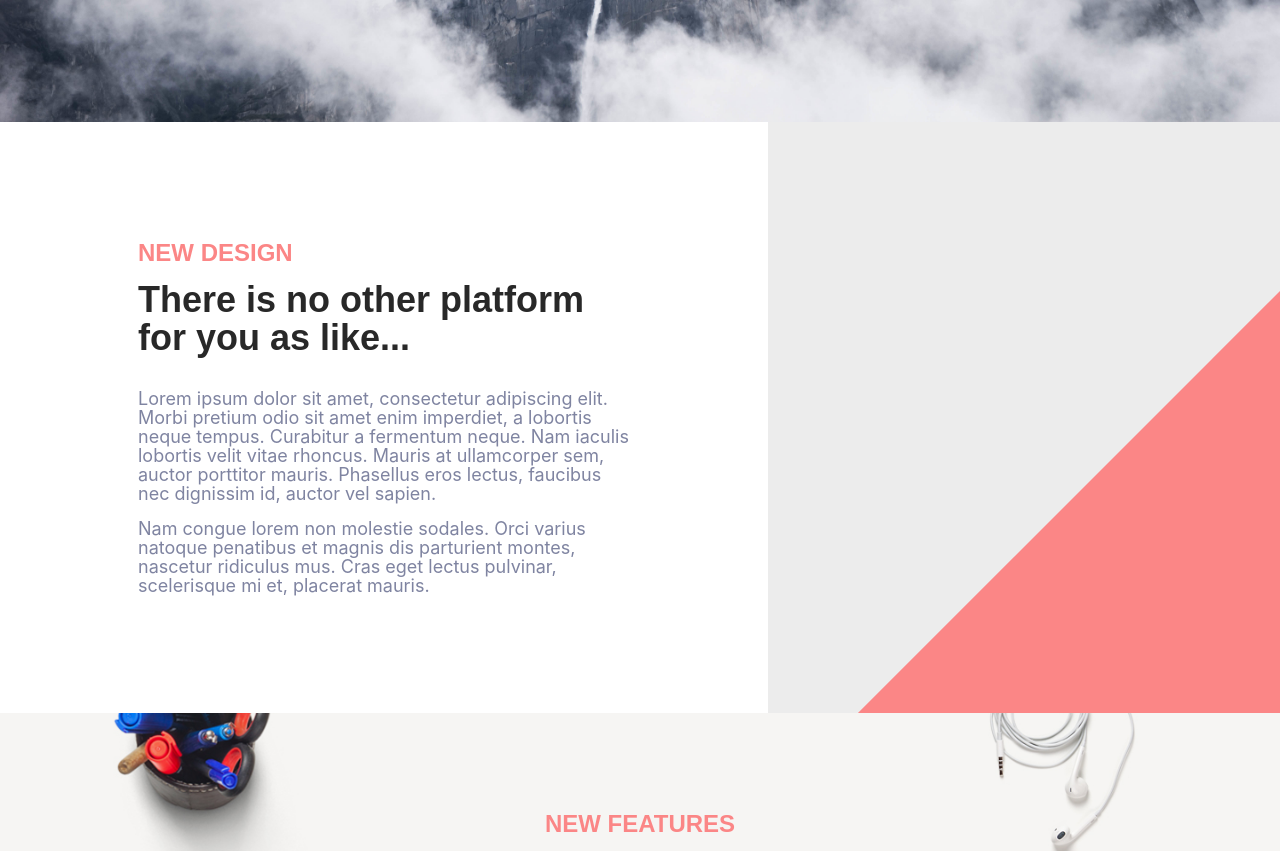
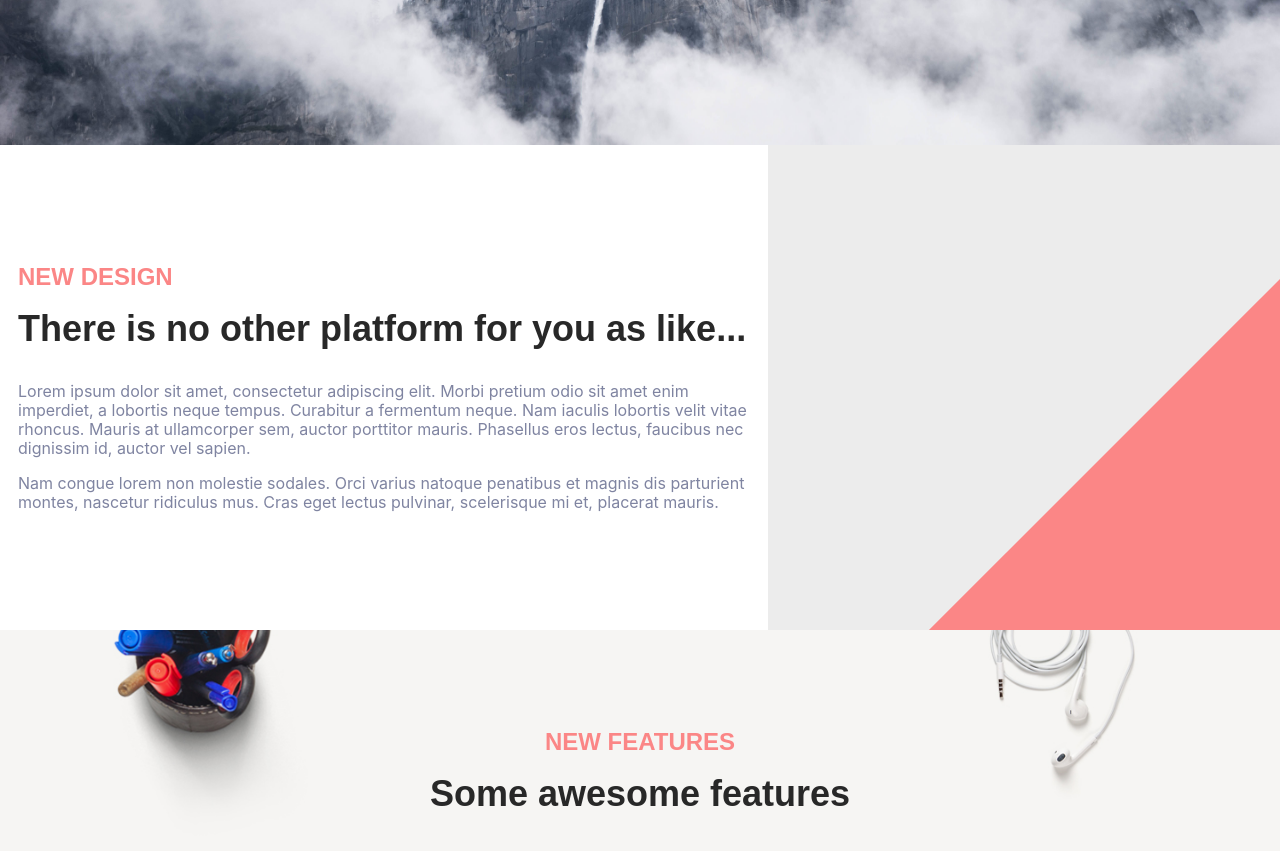
Before and after one commit to Sound1ab/cssgridzopa, a React (Create React App) app: page / in a window 1280 px wide. Shown: the part 460-1311 px from the top of the page. Built offline with nearby package versions, Linux system fonts and the light colour scheme.

Commit message:
Update global styles

```diff
--- a/src/index.js
+++ b/src/index.js
@@ -12,7 +12,7 @@ injectGlobal`
 
         /* Style */
         --fz-small: 16;
-        --fz-base: 18;
+        --fz-base: 16;
         --lh-base: 19;
         --fw-base: 400;
 
@@ -23,32 +23,7 @@ injectGlobal`
         --light-grey: #ececec;
         --dark-grey: #7f84a1;
         --purple: #323969;
-
-        /* Margin */
-        --gutters: 120px;
-
-        /* Breakpoints */
-        --xs: 480px;
-        --s: 640px;
-        --m: 960px;
-        --l: 1200px;
     }
-    @media (max-width: 960px) {
-        :root {
-          --gutters: 60px;
-        }
-    }
-    @media (max-width: 640px) {
-        :root {
-          --gutters: 30px;
-        }
-    }
-    @media (max-width: 480px) {
-        :root {
-          --gutters: 15px;
-        }
-    }
-
 
     * {
         box-sizing: border-box;
```
